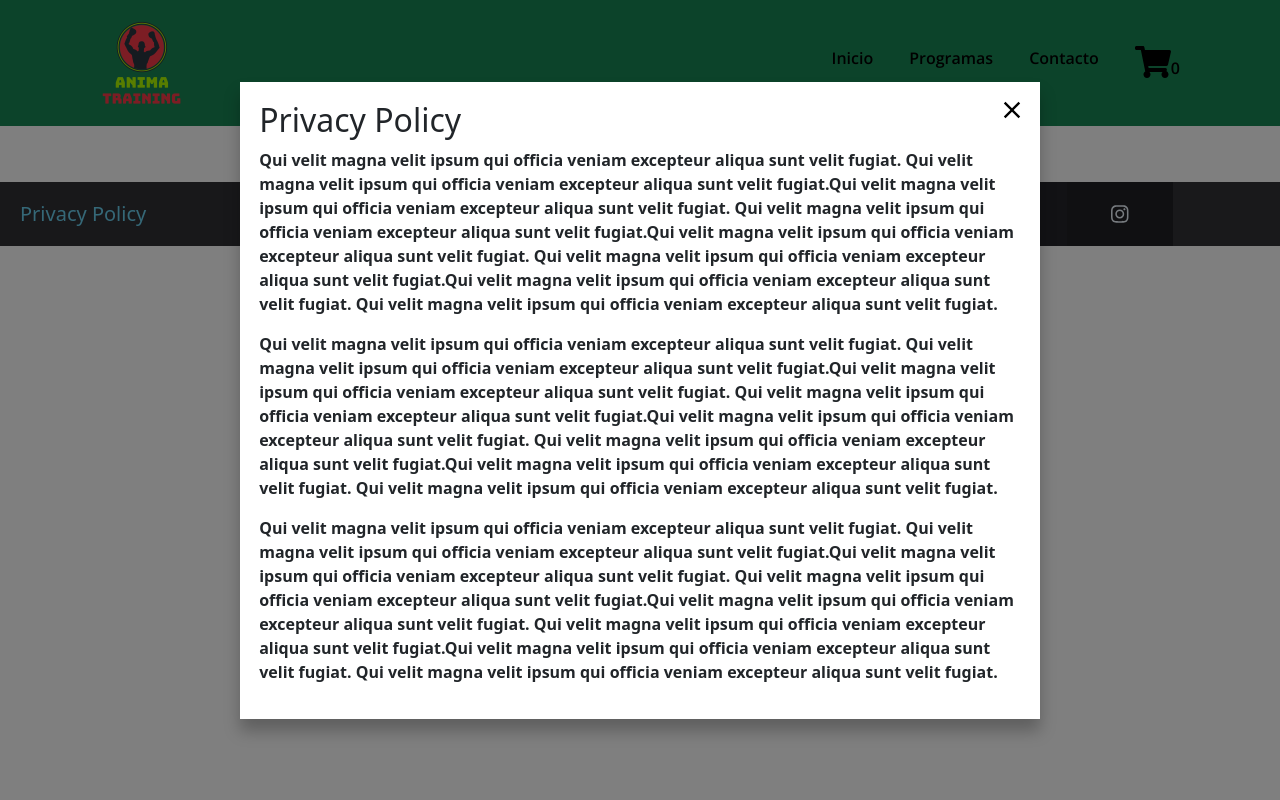
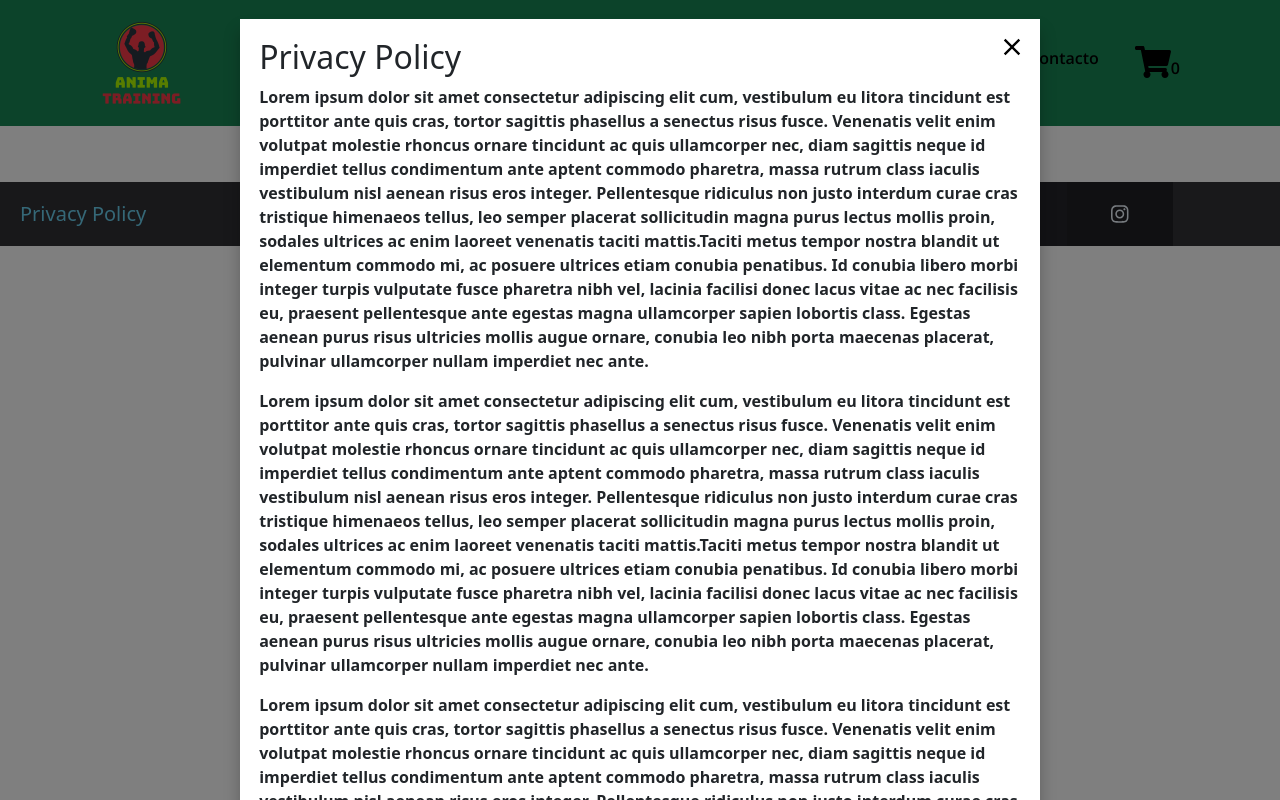
Before and after one commit to N-Vizcaya/AnimaAPP, a React (Create React App) app: page / in a window 1280 px wide. Both pictures are taken after a click on the button "Privacy Policy". Built offline with nearby package versions, Linux system fonts and the light colour scheme.

Commit message:
entrega Final

```diff
--- a/src/components/Footer/Footer.js
+++ b/src/components/Footer/Footer.js
@@ -20,8 +20,7 @@ const Footer = () => {
                     <span style={{ paddingRight: 5 }}>Copyright </span>
                     <FontAwesomeIcon icon={faCopyright} />{" "}
                     <span style={{ paddingLeft: 5 }}>
-                        {new Date().getFullYear()} YourCompany. All Rights
-                        Reserved.
+                        {new Date().getFullYear()} AnimaTraining.
                     </span>
                 </div>
 
--- a/src/components/Footer/PrivacyModal.js
+++ b/src/components/Footer/PrivacyModal.js
@@ -6,17 +6,23 @@ const PrivacyModal = (props) => {
     const [open, setOpen] = React.useState(false);
     const policyText = (
         <p>
-            Qui velit magna velit ipsum qui officia veniam excepteur aliqua sunt
-            velit fugiat. Qui velit magna velit ipsum qui officia veniam
-            excepteur aliqua sunt velit fugiat.Qui velit magna velit ipsum qui
-            officia veniam excepteur aliqua sunt velit fugiat. Qui velit magna
-            velit ipsum qui officia veniam excepteur aliqua sunt velit
-            fugiat.Qui velit magna velit ipsum qui officia veniam excepteur
-            aliqua sunt velit fugiat. Qui velit magna velit ipsum qui officia
-            veniam excepteur aliqua sunt velit fugiat.Qui velit magna velit
-            ipsum qui officia veniam excepteur aliqua sunt velit fugiat. Qui
-            velit magna velit ipsum qui officia veniam excepteur aliqua sunt
-            velit fugiat.
+            Lorem ipsum dolor sit amet consectetur adipiscing elit cum,
+            vestibulum eu litora tincidunt est porttitor ante quis cras,
+            tortor sagittis phasellus a senectus risus fusce.
+            Venenatis velit enim volutpat molestie rhoncus ornare
+            tincidunt ac quis ullamcorper nec, diam sagittis
+            neque id imperdiet tellus condimentum ante aptent commodo pharetra,
+            massa rutrum class iaculis vestibulum nisl aenean risus eros integer.
+            Pellentesque ridiculus non justo interdum curae cras tristique himenaeos tellus,
+            leo semper placerat sollicitudin magna purus lectus mollis proin,
+            sodales ultrices ac enim laoreet venenatis taciti mattis.Taciti metus
+            tempor nostra blandit ut elementum commodo mi, ac posuere ultrices etiam conubia penatibus.
+            Id conubia
+            libero morbi integer turpis vulputate fusce pharetra nibh vel, lacinia facilisi
+            donec lacus vitae ac nec facilisis eu, praesent pellentesque ante egestas magna
+            ullamcorper sapien lobortis class. Egestas aenean purus risus ultricies mollis
+            augue ornare, conubia leo nibh porta maecenas placerat, pulvinar ullamcorper
+            nullam imperdiet nec ante.
         </p>
     );
     return (
--- a/src/components/ItemDetail/ItemDetail.js
+++ b/src/components/ItemDetail/ItemDetail.js
@@ -1,4 +1,3 @@
-import React, { useState } from "react";
 import ItemCount from "../ItemCont/ItemCont";
 import './ItemDetail.css'
 import { Link } from "react-router-dom";
@@ -8,7 +7,7 @@ import { Link } from "react-router-dom";
 
 
 const ItemDetail = ({item}) => {
-  const [cantidad, setCantidad] = useState();
+
 
   return(
 
@@ -26,7 +25,7 @@ const ItemDetail = ({item}) => {
          </div>
 
         <div>
-         <ItemCount item={item} stock={5}  cantidad={setCantidad} />
+         <ItemCount item={item}/>
         </div>
 
        <div>
```
